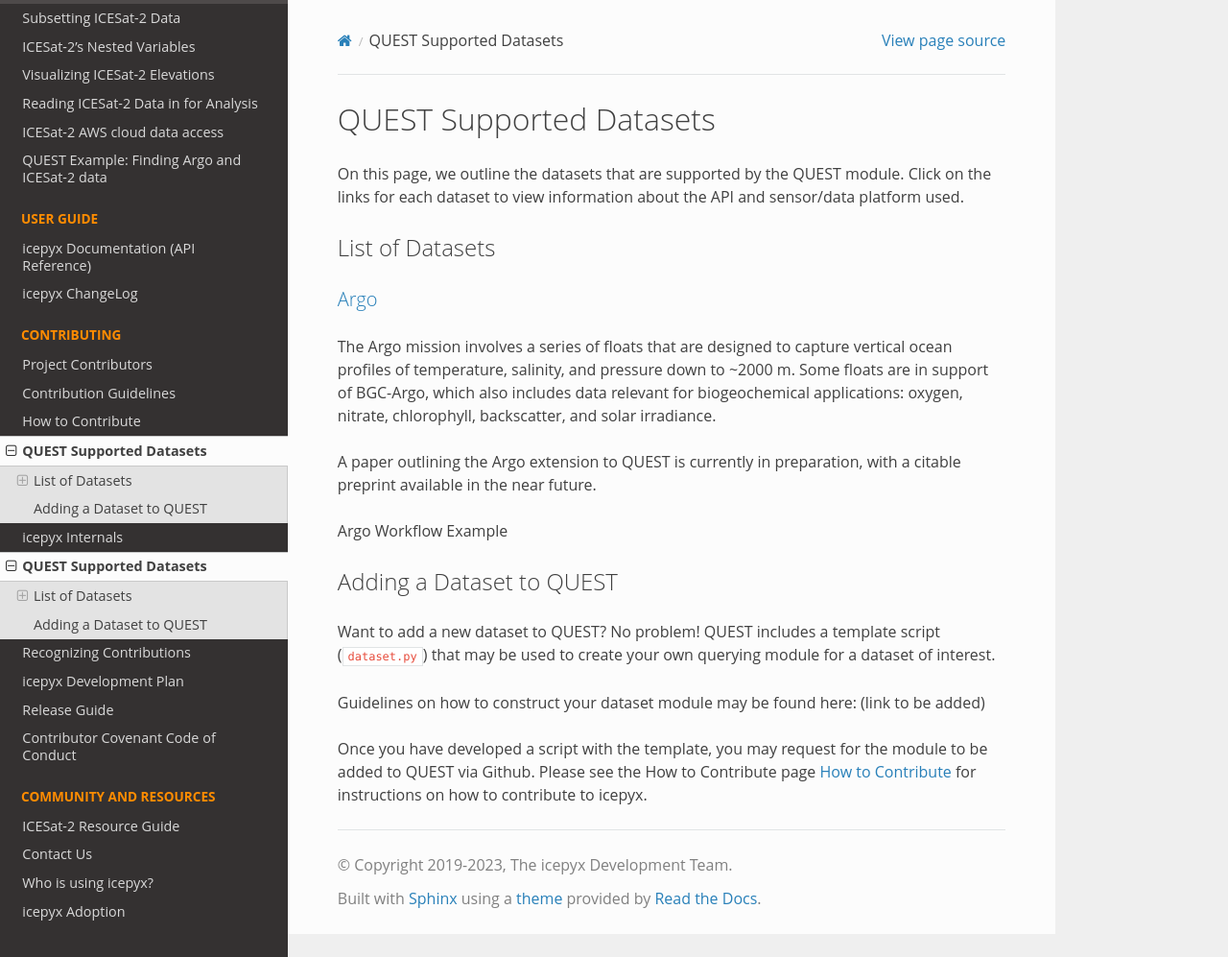
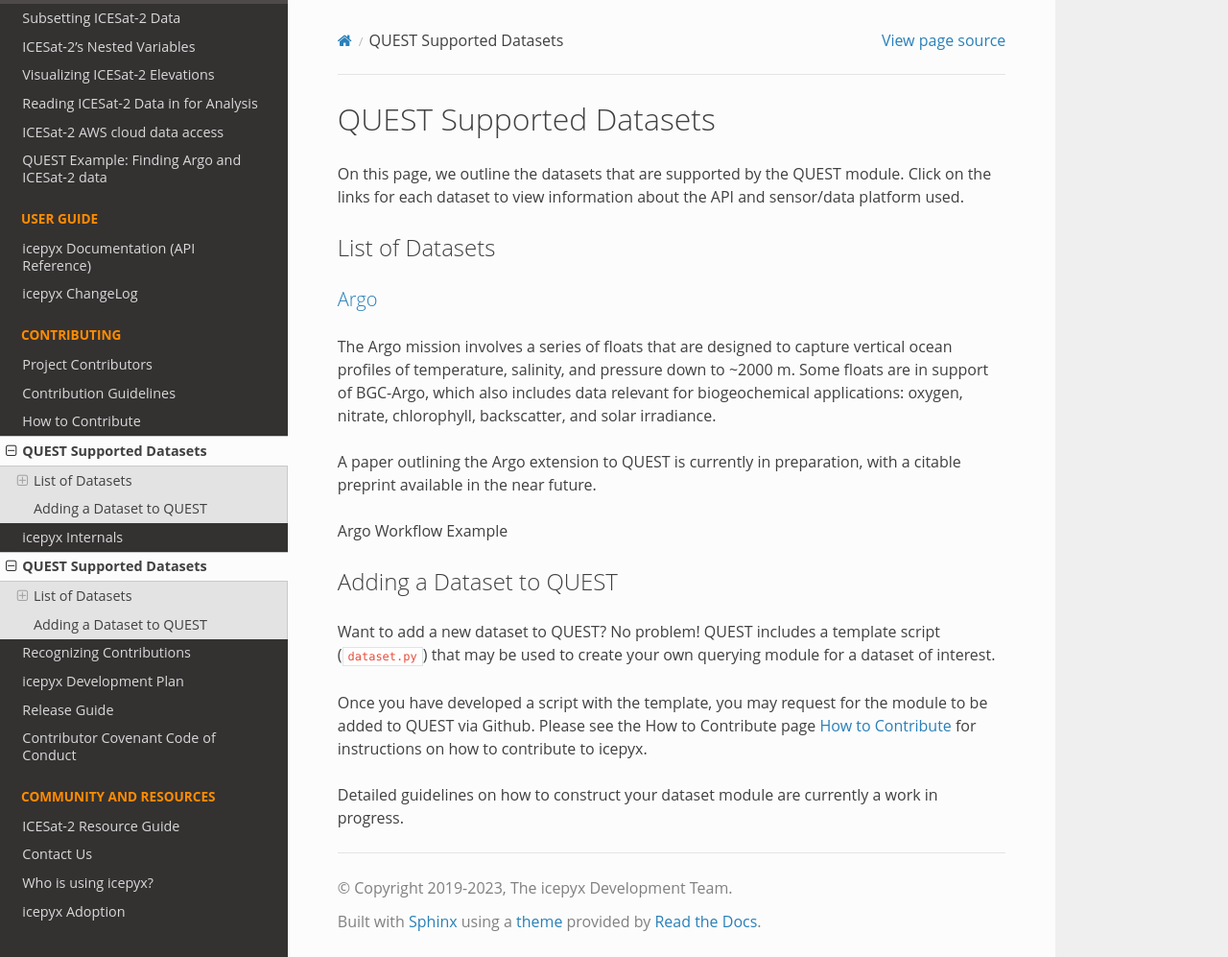
Before and after one commit to icesat2py/icepyx, a Sphinx documentation site: the page built from doc/source/contributing/quest-available-datasets.rst, in a window 1280 px wide and 997 px high. Shown: the whole window at 96% size. Built offline with Sphinx 7.4.7 and the Read the Docs theme 2.0.0, drawn with Linux system fonts in a browser that asks for light colours; the version number could not be read and is left out.

Commit message:
Clarified that the new dataset guidelines are a work in progress.

```diff
--- a/doc/source/contributing/quest-available-datasets.rst
+++ b/doc/source/contributing/quest-available-datasets.rst
@@ -23,6 +23,6 @@ Adding a Dataset to QUEST
 
 Want to add a new dataset to QUEST? No problem! QUEST includes a template script (``dataset.py``) that may be used to create your own querying module for a dataset of interest.
 
-Guidelines on how to construct your dataset module may be found here: (link to be added)
+Once you have developed a script with the template, you may request for the module to be added to QUEST via Github. Please see the How to Contribute page :ref:`dev_guide_label` for instructions on how to contribute to icepyx.
 
-Once you have developed a script with the template, you may request for the module to be added to QUEST via Github. Please see the How to Contribute page :ref:`dev_guide_label` for instructions on how to contribute to icepyx.
+Detailed guidelines on how to construct your dataset module are currently a work in progress.
```
